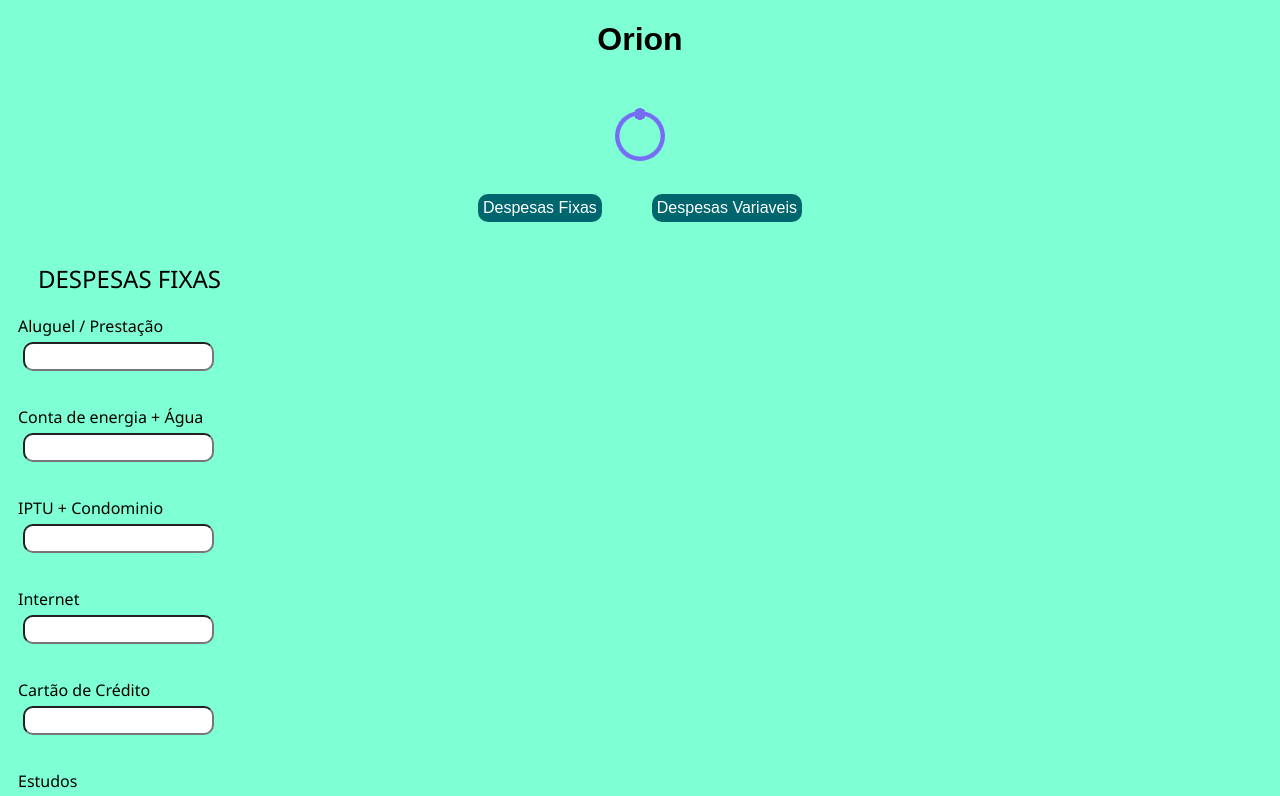
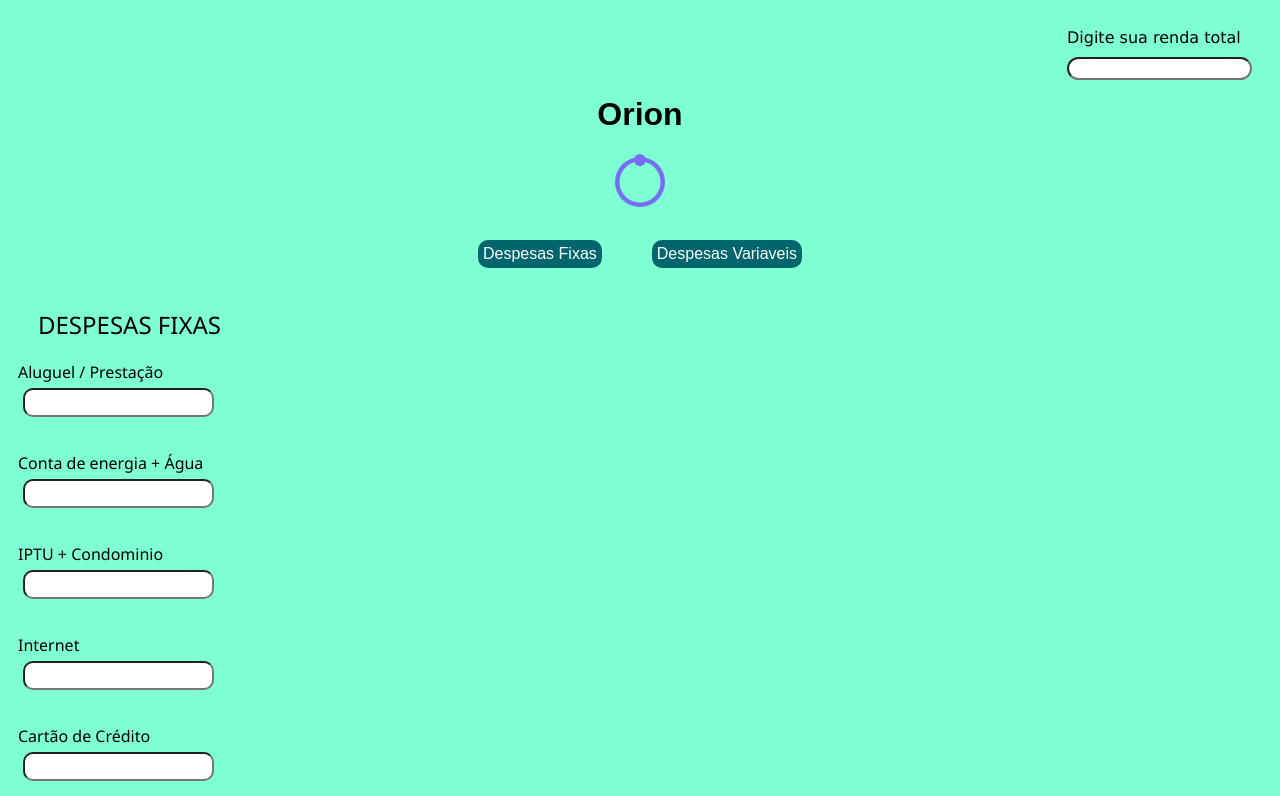
Before and after one commit to rafaelmattoss/Orion, a plain HTML site: page index.html in a window 1280 px wide. Both pictures are taken after a click on the element "Despesas Fixas". Shown: the top 796 px of the page. Drawn offline with nearby package versions, Linux system fonts and the light colour scheme.

Commit message:
atts salarios

```diff
--- a/funcoes.js
+++ b/funcoes.js
@@ -1,10 +1,11 @@
 $("#menuf").click(()=>{
     $("#todasfixas").toggle();
-
+    $("#calcular").toggle();
 })
 
 $("#menuv").click(()=>{
     $("#todasvariaveis").toggle();
+    $("#calcular").toggle();
 
 })
 
--- a/index.html
+++ b/index.html
@@ -8,6 +8,12 @@
     <script src="https://code.jquery.com/jquery-3.7.1.js" integrity="sha256-eKhayi8LEQwp4NKxN+CfCh+3qOVUtJn3QNZ0TciWLP4=" crossorigin="anonymous"></script>
 </head>
 <body>
+
+<div id="salariot">
+    <label for="salario">Digite sua renda total</label> <br>
+    <input type="number" name="" id="salario">
+</div>
+<br>
     <header>
         <H1 id=""> Orion</H1>
     </header>
--- a/style.css
+++ b/style.css
@@ -4,11 +4,29 @@ body{
     background-color: aquamarine;
 }
 
+#salariot{
+    float: right;
+    clear: both;
+    margin-top: 20px;
+    margin-right: 20px;
+
+}
+
+#salario{
+    border-radius: 20px;
+    margin-top: 10px;
+    padding: 2px;
+}
+
+#salariot > label{
+    font-family: Verdana, Geneva, Tahoma, sans-serif;
+}
 
 h1{
+    margin-top: 70px;
     font-family: Arial, Helvetica, sans-serif;
     text-align: center;
-    margin-bottom: 50px;
+
 }
 
 .contasf{
@@ -49,6 +67,7 @@ label{
    color: white;
    border: 1px solid rgb(243, 241, 241);
    margin-bottom: 40px;
+   display: none;
 }
 
 #total{
```
